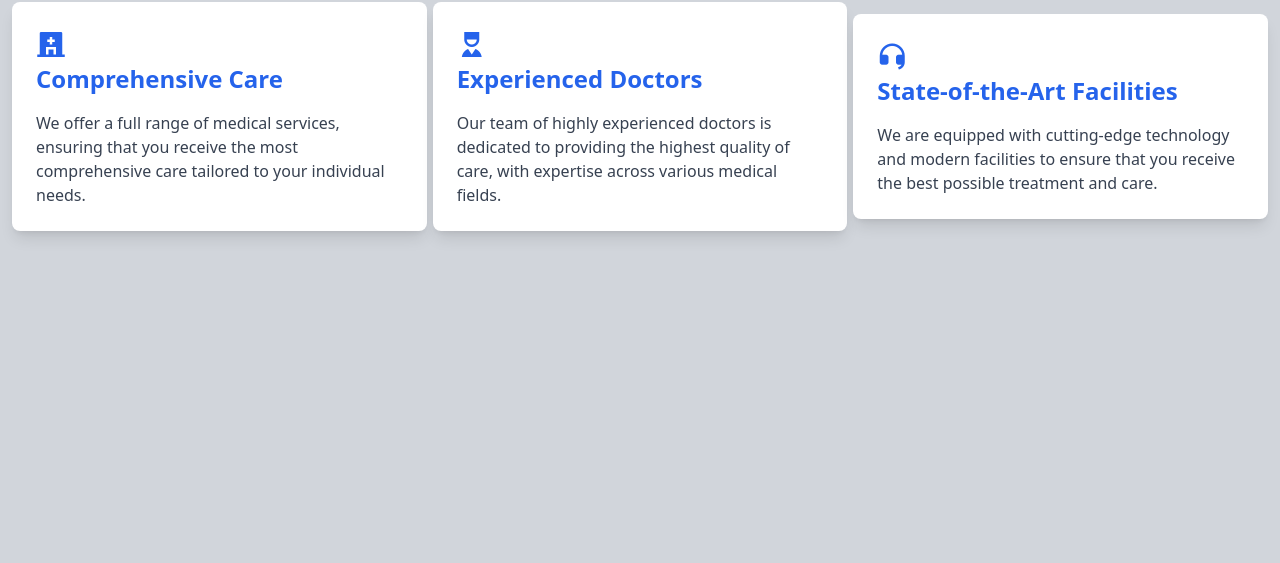
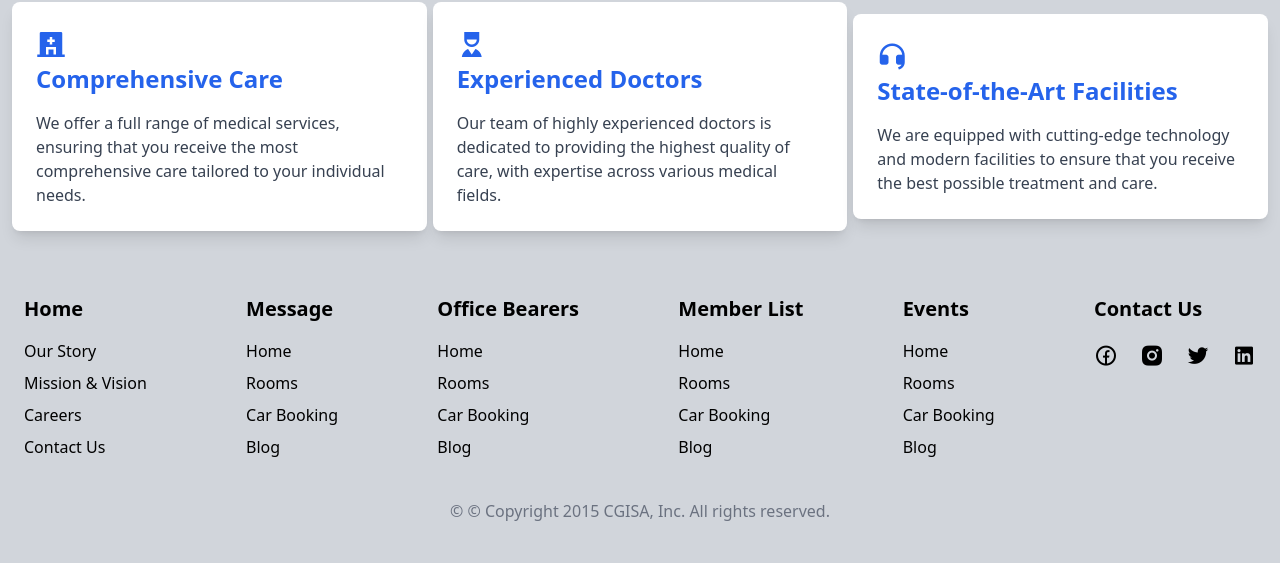
Before and after one commit to aaditya890/Web-Tourism, a plain HTML site: page index.html in a window 1280 px wide. Shown: the part 394-957 px from the top of the page. Before the commit the page ends 800 px from the top, so only its background shows below. Drawn offline with nearby package versions, Linux system fonts and the light colour scheme.

Commit message:
footer-work

```diff
--- a/index.html
+++ b/index.html
@@ -90,6 +90,71 @@
   </div>
 </section>
 
+<footer class="footer  text-black py-10">
+  <div class="footer-container container mx-auto px-6">
+    <div class="footer-row grid grid-cols-1 md:grid-cols-2 lg:grid-cols-6 gap-8 flex justify-between">
+      <div class="footer-col">
+        <h4 class="text-xl font-semibold mb-4">Home</h4>
+        <ul class="space-y-2">
+          <li><a href="#" class="hover:text-gray-400">Our Story</a></li>
+          <li><a href="#" class="hover:text-gray-400">Mission & Vision</a></li>
+          <li><a href="#" class="hover:text-gray-400">Careers</a></li>
+          <li><a href="#" class="hover:text-gray-400">Contact Us</a></li>
+        </ul>
+      </div>
+      <div class="footer-col">
+        <h4 class="text-xl font-semibold mb-4">Message</h4>
+        <ul class="space-y-2">
+          <li><a href="#" class="hover:text-gray-400">Home</a></li>
+          <li><a href="#" class="hover:text-gray-400">Rooms</a></li>
+          <li><a href="#" class="hover:text-gray-400">Car Booking</a></li>
+          <li><a href="#" class="hover:text-gray-400">Blog</a></li>
+        </ul>
+      </div>
+      <div class="footer-col">
+        <h4 class="text-xl font-semibold mb-4">Office Bearers</h4>
+        <ul class="space-y-2">
+          <li><a href="#" class="hover:text-gray-400">Home</a></li>
+          <li><a href="#" class="hover:text-gray-400">Rooms</a></li>
+          <li><a href="#" class="hover:text-gray-400">Car Booking</a></li>
+          <li><a href="#" class="hover:text-gray-400">Blog</a></li>
+        </ul>
+      </div>
+      <div class="footer-col">
+        <h4 class="text-xl font-semibold mb-4">Member List</h4>
+        <ul class="space-y-2">
+          <li><a href="#" class="hover:text-gray-400">Home</a></li>
+          <li><a href="#" class="hover:text-gray-400">Rooms</a></li>
+          <li><a href="#" class="hover:text-gray-400">Car Booking</a></li>
+          <li><a href="#" class="hover:text-gray-400">Blog</a></li>
+        </ul>
+      </div>
+      <div class="footer-col">
+        <h4 class="text-xl font-semibold mb-4">Events</h4>
+        <ul class="space-y-2">
+          <li><a href="#" class="hover:text-gray-400">Home</a></li>
+          <li><a href="#" class="hover:text-gray-400">Rooms</a></li>
+          <li><a href="#" class="hover:text-gray-400">Car Booking</a></li>
+          <li><a href="#" class="hover:text-gray-400">Blog</a></li>
+        </ul>
+      </div>
+      <div class="footer-col">
+        <h4 class="text-xl font-semibold mb-4">Contact Us</h4>
+        <div class="social-links flex space-x-4">
+          <a href="#" class="text-2xl hover:text-gray-400"><i class="ri-facebook-circle-line"></i></a>
+          <a href="#" class="text-2xl hover:text-gray-400"><i class="ri-instagram-fill"></i></a>
+          <a href="#" class="text-2xl hover:text-gray-400"><i class="ri-twitter-fill"></i></a>
+          <a href="#" class="text-2xl hover:text-gray-400"><i class="ri-linkedin-box-fill"></i></a>
+        </div>
+      </div>
+    </div>
+    <div class="mt-10 text-center text-gray-500">
+      <p>&copy; © Copyright 2015 CGISA, Inc. All rights reserved.</p>
+    </div>
+  </div>
+</footer>
+
+
 
   <script src="index.js"></script>
 </body>
```
